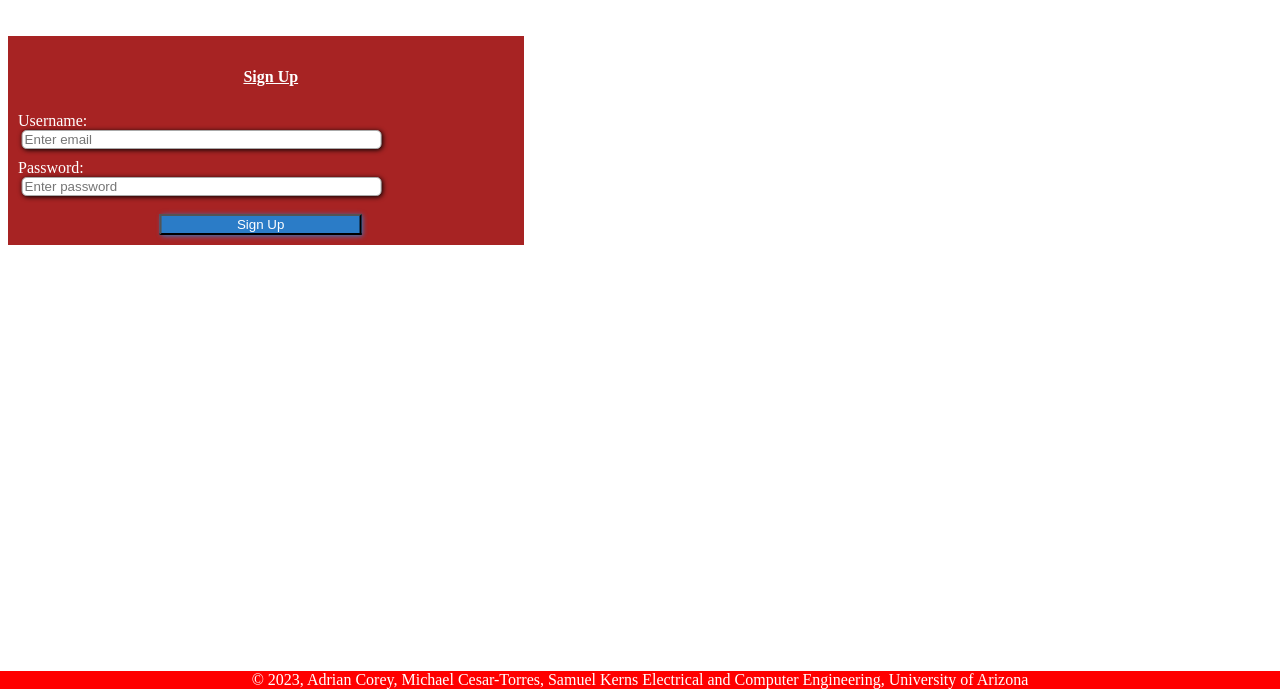
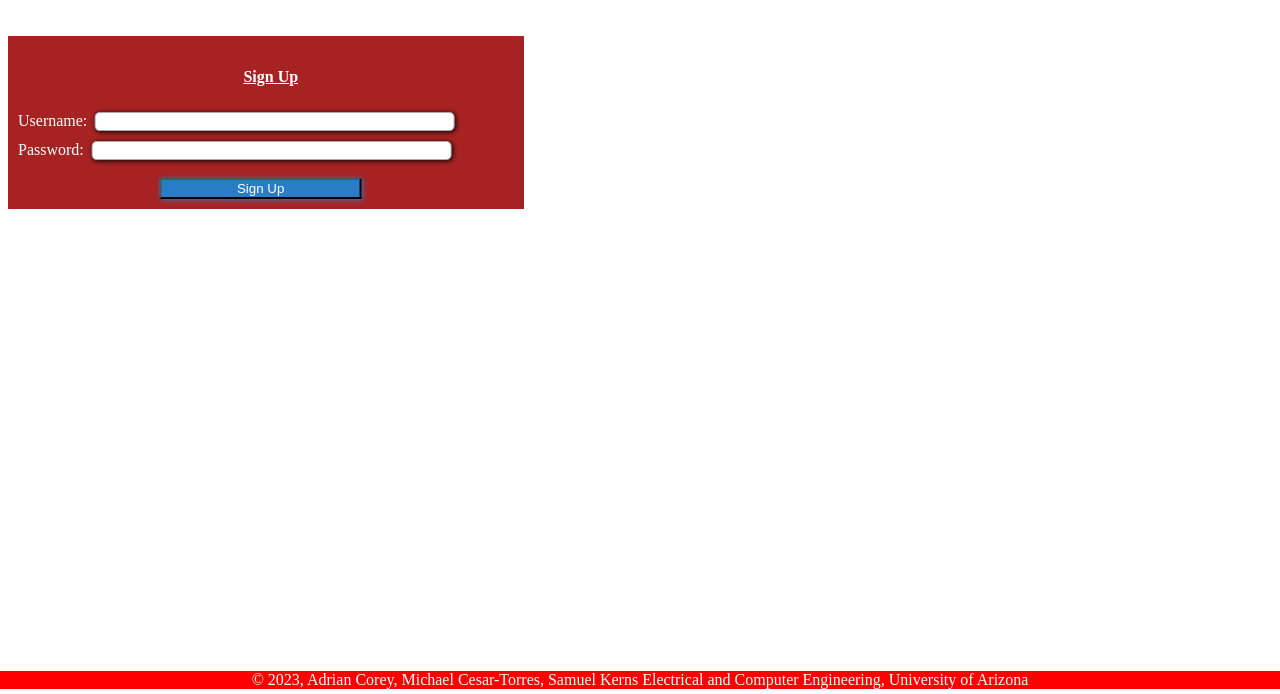
Before and after one commit to SushiDeliveryGuy/413_FinalProject, a plain HTML site: page ServerFiles/public/signup.html in a window 1280 px wide. Shown: the part 106-800 px from the top of the page. Drawn offline with Linux system fonts and the light colour scheme.

Commit message:
Update signup.html

```diff
--- a/ServerFiles/public/signup.html
+++ b/ServerFiles/public/signup.html
@@ -19,17 +19,12 @@
       <div id="submissions">
         <h4>Sign Up</h4>
         <div>
-          <div>Username:</div>
-          <input type="text" id="username" placeholder="Enter email" name="username">
-        </div>
-        <div>
-          <div>Password:</div>
-          <input type="password" id="password" placeholder="Enter password" name="password">
-        </div>
-        <div id="pwStrong">
+       <label for="username">Username:</label>
+        <input type="text" id="username" required><br>
 
-        </div>
-
+        <label for="password">Password:</label>
+        <input type="password" id="password" oninput="checkPasswordStrength()" required>
+        <span id="passwordStrength" class="password-strength"></span><br>
         <br/>
         <button id="btnSignUp">Sign Up</button>
       </div>
```
